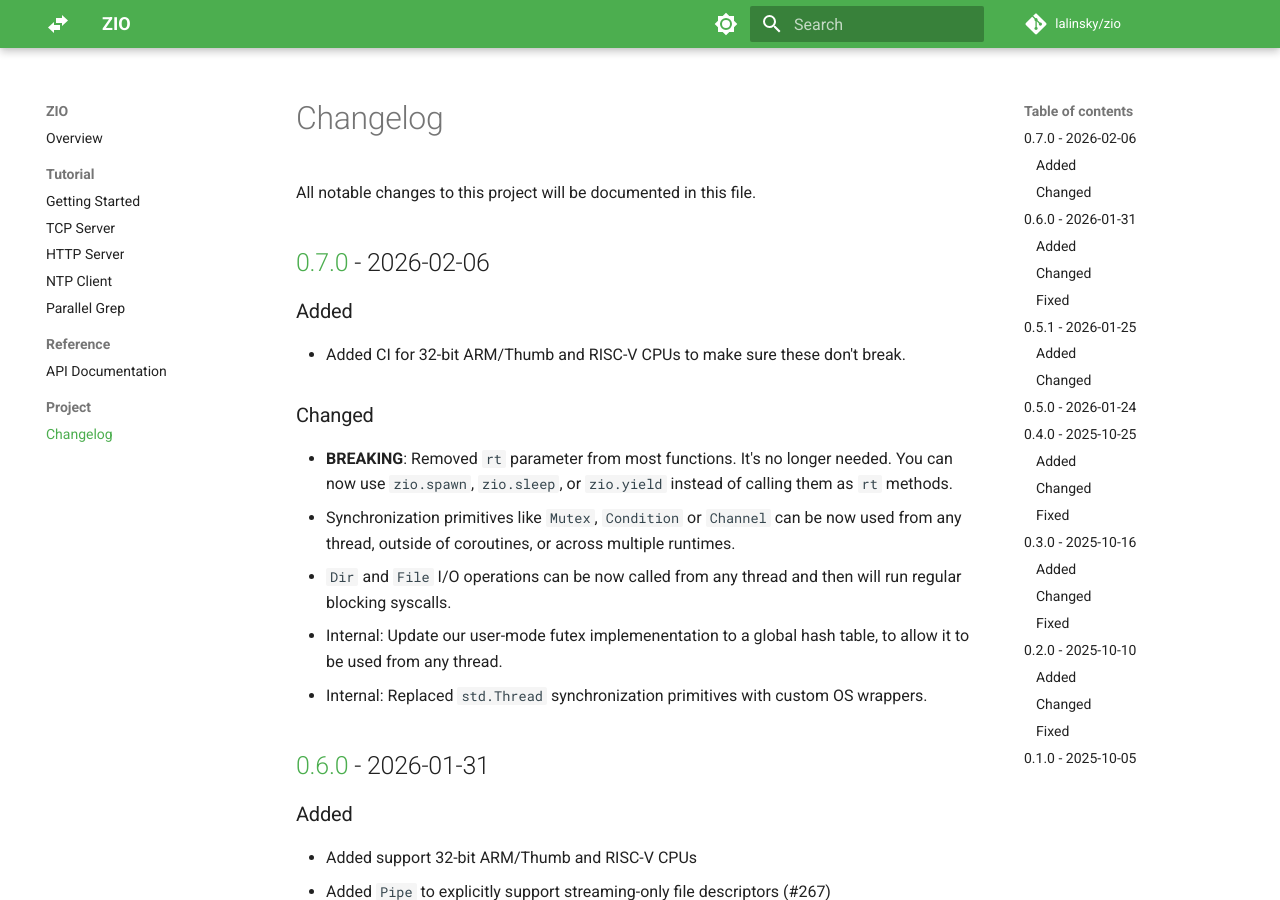
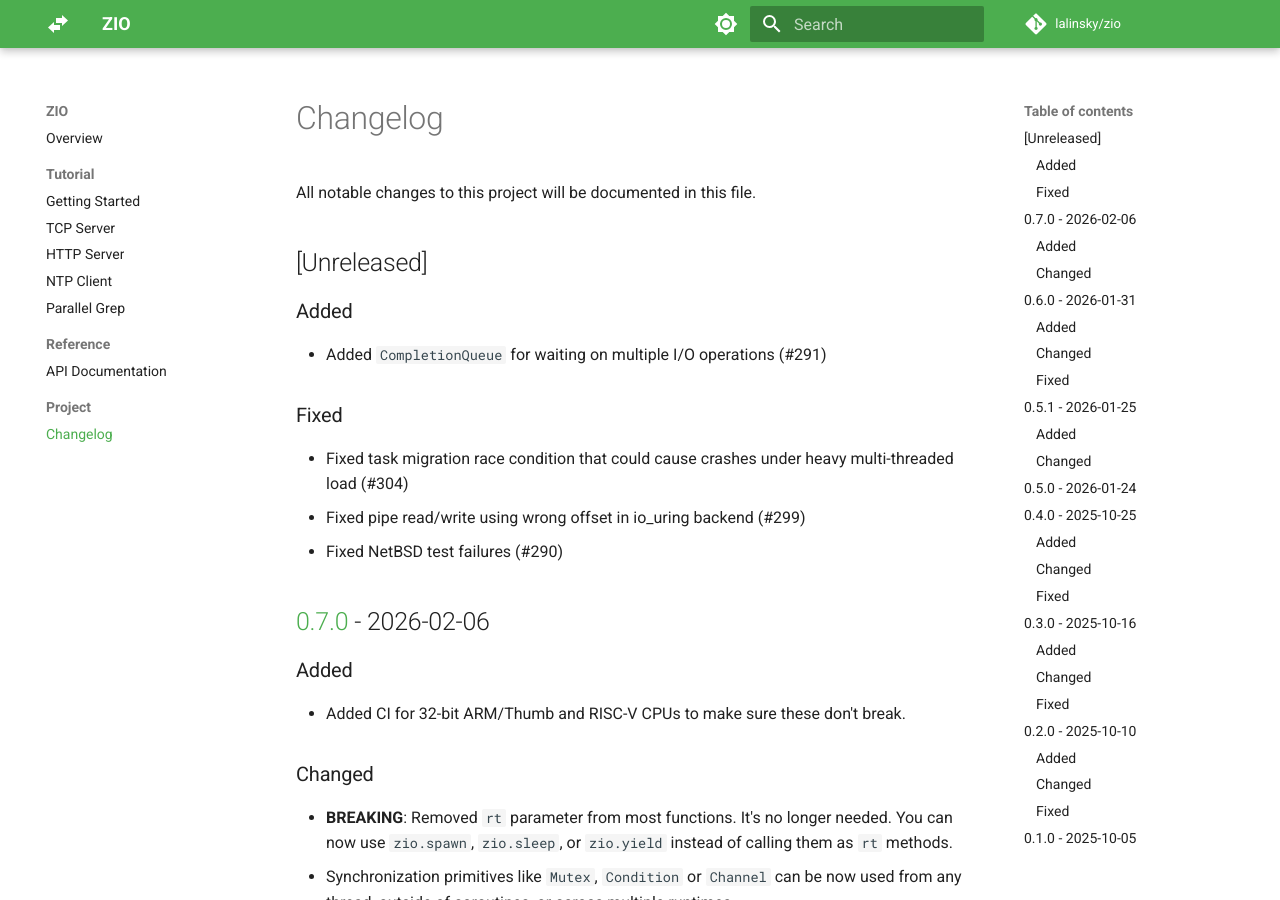
Before and after one commit to lalinsky/zio, an MkDocs documentation site: the page built from docs/changelog.md, in a window 1280 px wide and 900 px high. Built offline with MkDocs 1.6.1 and Material for MkDocs 9.7.7, drawn with Linux system fonts in a browser that asks for light colours; comment, search, counter and statistics services are not loaded.

Commit message:
Update changelog for unreleased changes

```diff
--- a/docs/changelog.md
+++ b/docs/changelog.md
@@ -1,6 +1,18 @@
 # Changelog
 
 All notable changes to this project will be documented in this file.
+
+## [Unreleased]
+
+### Added
+
+- Added `CompletionQueue` for waiting on multiple I/O operations (#291)
+
+### Fixed
+
+- Fixed task migration race condition that could cause crashes under heavy multi-threaded load (#304)
+- Fixed pipe read/write using wrong offset in io_uring backend (#299)
+- Fixed NetBSD test failures (#290)
 
 ## [0.7.0] - 2026-02-06
 
```
